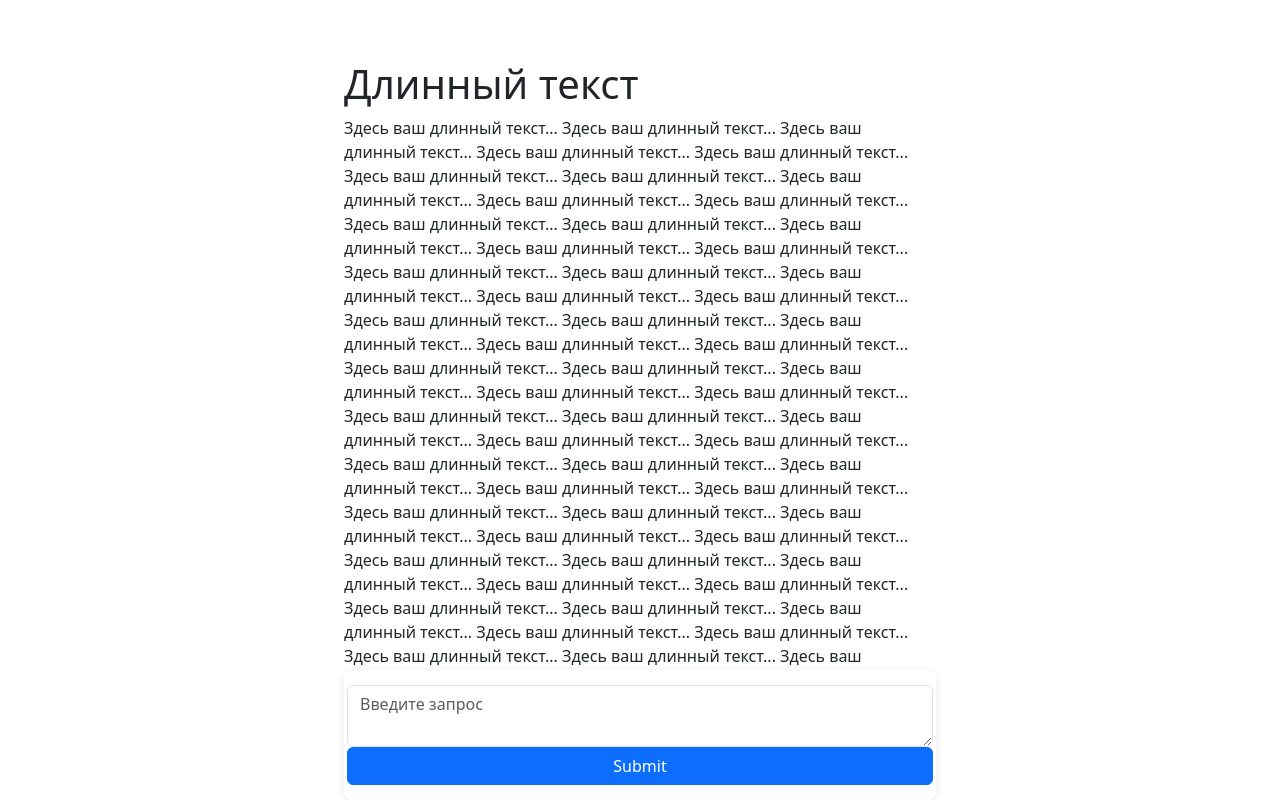
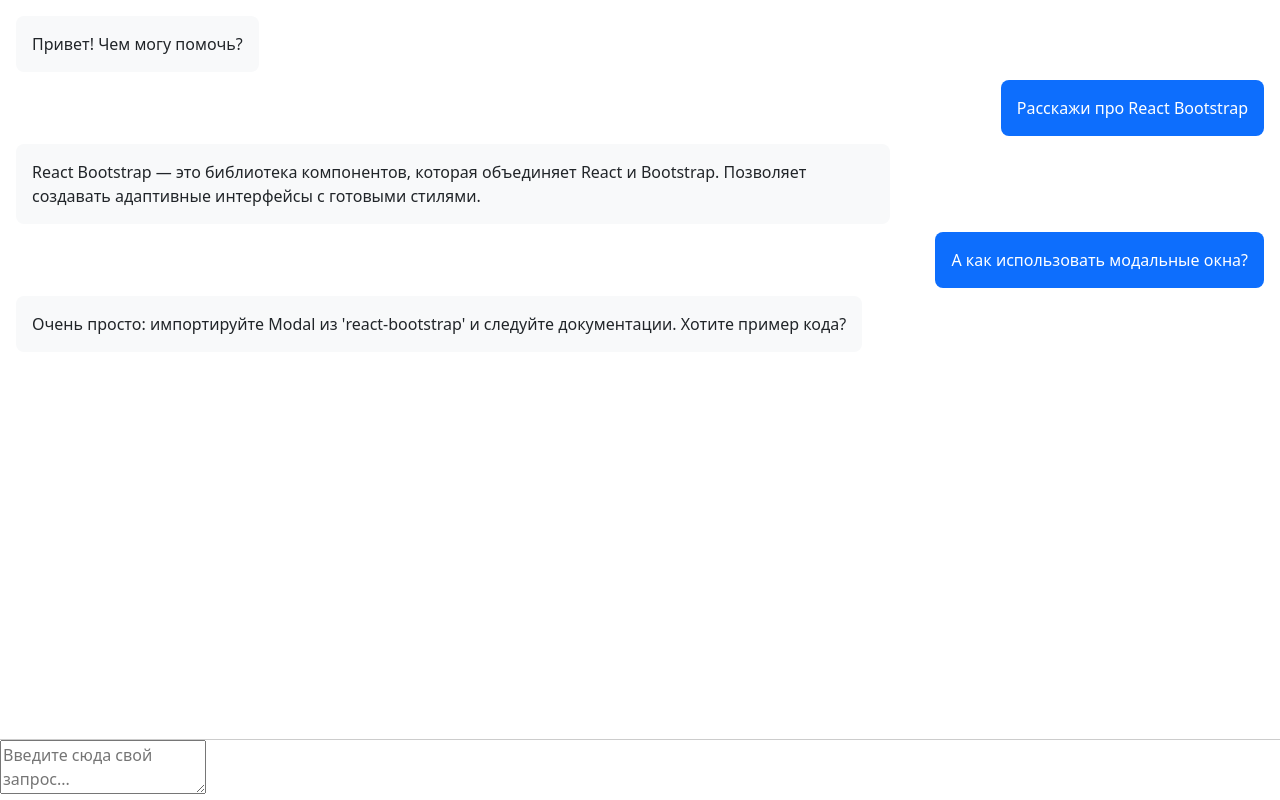
Before and after one commit to drema3-4/Knowbot, a React (Vite) app in the folder frontend/: page / in a window 1280 px wide. Built offline with nearby package versions, Linux system fonts and the light colour scheme.

Commit message:
feature-frontend-quryPage: добавил наброски страницы общения с нейросетью

```diff
--- a/frontend/src/components/AnswerQueryComponent.tsx
+++ b/frontend/src/components/AnswerQueryComponent.tsx
@@ -1,25 +1,18 @@
-import { Container } from "react-bootstrap";
+import React from 'react';
+import Message from '../forms/Message';
 
-
-function AnswerQueryComponent() {
-    const longText = "Здесь ваш длинный текст... ".repeat(200);
-
-    return (
-        <Container
-            id="AnswerQueryComponent-container"
-            className="h-100 d-flex flex-column"
-        >
-            <div
-                style={{
-                    overflowY: "auto",
-                    marginTop: "60px"
-                }}
-            >
-                <h1>Длинный текст</h1>
-                <p>{longText}</p>
-            </div>
-        </Container>
-    );
+interface MessageListProps {
+  messages: Array<{ id: string; text: string; sender: 'user' | 'bot' }>;
 }
 
+const AnswerQueryComponent: React.FC<MessageListProps> = ({ messages }) => {
+  return (
+    <div className="p-3 overflow-auto" style={{ height: '100%' }}>
+      {messages.map((msg) => (
+        <Message key={msg.id} text={msg.text} sender={msg.sender} />
+      ))}
+    </div>
+  );
+};
+
 export default AnswerQueryComponent;
--- a/frontend/src/components/InputQueryComponent.tsx
+++ b/frontend/src/components/InputQueryComponent.tsx
@@ -1,58 +1,19 @@
-import { Container, Form, Row, Button } from "react-bootstrap";
 import { useState } from "react";
+import TextareaAutosize from 'react-textarea-autosize';
 
 function InputQueryComponent() {
     const [inputValue, setInputValue] = useState('');
 
     return (
-        <Container
-            id="InputQueryComponent-container"
-            className="h-100"
+        <TextareaAutosize
+            minRows={2}
+            maxRows={8}
+            value={inputValue}
+            onChange={(e) => setInputValue(e.target.value)}
+            placeholder="Введите сюда свой запрос..."
         >
-            <Form
-                className="d-flex flex-column"
-                style={{
-                    backgroundColor: "white",
-                    padding: "15px",
-                    borderRadius: "8px",
-                    boxShadow: "0 2px 10px rgba(0,0,0,0.1)"
-                }}
-            >
-                <Row
-                    style={{
-                        flex: "1 1 1"
-                    }}
-                >
-                    <Form.Control
-                        as="textarea"
-                        type="text"
-                        placeholder="Введите запрос"
-                        value={inputValue}
-                        onChange={(e) => setInputValue(e.target.value)}
-                        style={{
-                            resize: "vertical",
-                            overflowY: "auto",
-                            whiteSpace: "pre-wrap",
-                            wordWrap: "break-word",
-                            lineHeight: "1.5"
-                        }}
 
-                    />
-
-                </Row>
-                <Row
-                    style={{
-                        flex: "0 0 auto"
-                    }}
-                >
-                    <Button variant="primary" type="submit">
-                        Submit
-                    </Button>
-
-                </Row>
-            </Form>
-
-        </Container>
+        </TextareaAutosize>
     );
 }
 
--- /dev/null
+++ b/frontend/src/forms/Message.tsx
@@ -0,0 +1,25 @@
+import MessageBubble from './MessageBubble';
+
+interface MessageProps {
+  text: string;
+  sender: 'user' | 'bot';
+  // Дополнительные пропсы, например, timestamp, можно добавить позже
+}
+
+const Message: React.FC<MessageProps> = ({ text, sender }) => {
+  return (
+    <div
+      className={`d-flex ${
+        sender === 'user' ? 'justify-content-end' : 'justify-content-start'
+      } mb-2`}
+    >
+      {/* Можно добавить аватар слева для бота, если нужно, но пока нет */}
+      <div style={{ maxWidth: '70%' }}>
+        <MessageBubble text={text} sender={sender} />
+      </div>
+      {/* Можно добавить аватар справа для пользователя */}
+    </div>
+  );
+};
+
+export default Message;
--- /dev/null
+++ b/frontend/src/forms/MessageBubble.tsx
@@ -0,0 +1,23 @@
+interface MessageBubbleProps {
+  text: string;
+  sender: 'user' | 'bot';
+  className?: string;
+}
+
+const MessageBubble: React.FC<MessageBubbleProps> = ({ text, sender, className }) => {
+  // Определяем классы Bootstrap в зависимости от отправителя
+  const bubbleClasses = `
+    p-3
+    rounded-3
+    ${sender === 'user' ? 'bg-primary text-white' : 'bg-light'}
+    ${className || ''}
+  `;
+
+  return (
+    <div className={bubbleClasses}>
+      {text}
+    </div>
+  );
+};
+
+export default MessageBubble;
--- a/frontend/src/pages/QueryPage.tsx
+++ b/frontend/src/pages/QueryPage.tsx
@@ -1,49 +1,31 @@
-import { Container, Row, Col } from 'react-bootstrap';
+import { Container } from 'react-bootstrap';
 import InputQueryComponent from '../components/InputQueryComponent';
 import AnswerQueryComponent from '../components/AnswerQueryComponent';
+import mockMessages from './mockMessage.json';
 
 function QueryPage() {
+  const hasMessages = mockMessages.length > 0;
 
-    return (
-        <Container
-            id="QueryPage-container"
-            fluid
-            className="h-100 d-flex flex-column"
-        >
-            <Row
-                style={{
-                    flex: "1 0 1",
-                    minHeight: "50%",
-                    maxHeight: "100%"
-                }}
-            >
-                <Col
-                    xs={6}
-                    className="h-100 mx-auto"
-                >
-                    <AnswerQueryComponent />
-
-                </Col>
-
-            </Row>
-
-            <Row
-                style={{
-                    flex: "1 0 auto"
-                }}
-            >
-                <Col
-                    xs={6}
-                    className="h-100 mx-auto"
-                >
-                    <InputQueryComponent />
-
-                </Col>
-
-            </Row>
-
-        </Container>
-    );
+  return (
+    <div style={{ height: '100vh', position: 'relative' }}>
+      {hasMessages ? (
+        // Стандартный вид: список сверху, поле снизу
+        <div style={{ height: '100%', display: 'flex', flexDirection: 'column' }}>
+          <div style={{ flex: 1, overflow: 'hidden' }}>
+            <AnswerQueryComponent messages={mockMessages} />
+          </div>
+          <div style={{ borderTop: '1px solid #ccc' }}>
+            <InputQueryComponent />
+          </div>
+        </div>
+      ) : (
+        // Пустой чат: поле по центру
+        <div style={{ height: '100%', display: 'flex', alignItems: 'center', justifyContent: 'center' }}>
+          <InputQueryComponent />
+        </div>
+      )}
+    </div>
+  );
 }
 
 export default QueryPage;
--- /dev/null
+++ b/frontend/src/pages/mockMessage.json
@@ -0,0 +1,27 @@
+[
+  {
+    "id": "1",
+    "text": "Привет! Чем могу помочь?",
+    "sender": "bot"
+  },
+  {
+    "id": "2",
+    "text": "Расскажи про React Bootstrap",
+    "sender": "user"
+  },
+  {
+    "id": "3",
+    "text": "React Bootstrap — это библиотека компонентов, которая объединяет React и Bootstrap. Позволяет создавать адаптивные интерфейсы с готовыми стилями.",
+    "sender": "bot"
+  },
+  {
+    "id": "4",
+    "text": "А как использовать модальные окна?",
+    "sender": "user"
+  },
+  {
+    "id": "5",
+    "text": "Очень просто: импортируйте Modal из 'react-bootstrap' и следуйте документации. Хотите пример кода?",
+    "sender": "bot"
+  }
+]
```
